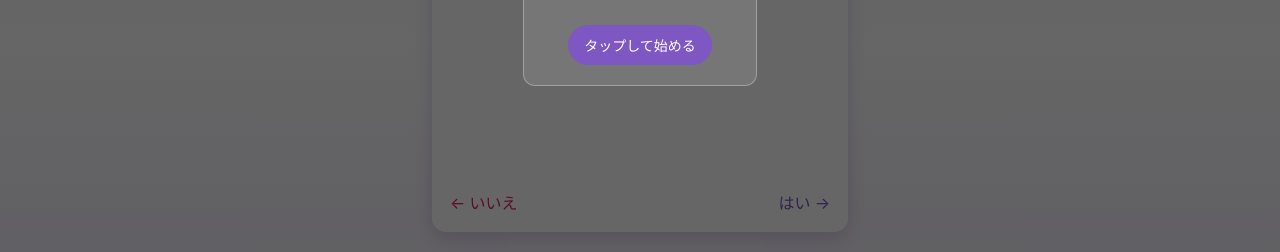
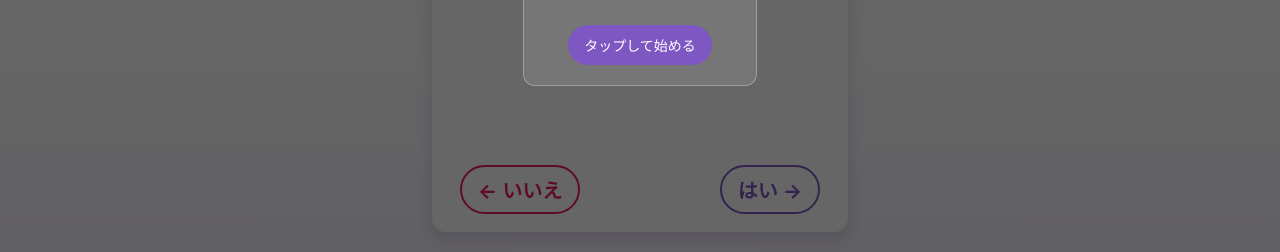
Before and after one commit to MedicaltopSyoda/HighdosevitaminC, a plain HTML site: page index.html in a window 1280 px wide. Shown: the part 434-686 px from the top of the page. Drawn offline with Linux system fonts and the light colour scheme.

Commit message:
index.html を更新

```diff
--- a/index.html
+++ b/index.html
@@ -78,8 +78,29 @@
     user-select:none; transition:transform .28s ease, opacity .28s ease; will-change:transform;
   }
   .card-question{ flex:1; display:flex; align-items:center; justify-content:center; font-size:21px; font-weight:700; line-height:1.35; padding:0 6px }
-  .card-options{ display:flex; justify-content:space-between; font-size:16px; margin-top:10px }
-  .left-option{ color:var(--accent) } .right-option{ color:var(--primary) }
+
+.card-options {
+  display: flex;
+  justify-content: space-between;
+  font-size: 20px;
+  margin-top: 20px;
+  font-weight: bold;
+  padding: 0 10px;
+}
+.left-option, .right-option {
+  padding: 8px 16px;
+  border-radius: 999px;
+  border: 2px solid;
+  background: #fff;
+}
+.left-option {
+  border-color: var(--accent);
+  color: var(--accent);
+}
+.right-option {
+  border-color: var(--primary);
+  color: var(--primary);
+}
 
   /* 色フィードバック（以前のまま） */
   .card::before{ content:""; position:absolute; inset:0; border-radius:var(--radius); background:transparent; pointer-events:none; transition:background .12s }
```
